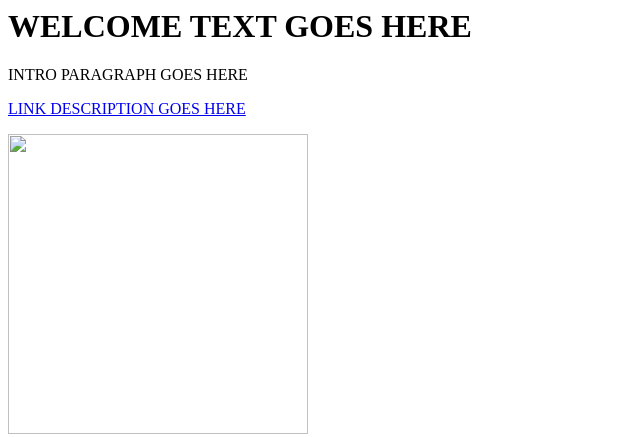
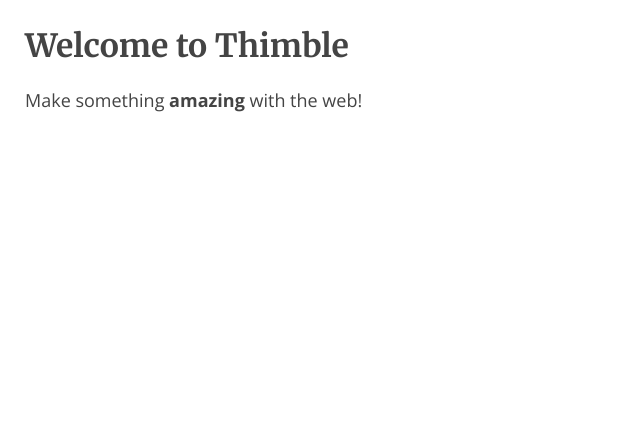
Before and after one commit to whitecat/phys_project, a plain HTML site: page index.html in a window 1280 px wide. Shown: the whole page, without its empty margins (0-640 px from the left). Drawn offline with nearby package versions, Linux system fonts and the light colour scheme.

Commit message:
updated basic template for working on projects

```diff
--- a/index.html
+++ b/index.html
@@ -1,23 +1,20 @@
-<!--
-Template created by Rebecca McKnight
-for the GIRLsmarts 2014 workshops
+<!DOCTYPE html>
+<html>
+  <head>
+    <meta charset="utf-8">
+    <meta name="viewport" content="width=device-width, initial-scale=1">
+    <title>Made with Thimble</title>
+    <link rel="stylesheet" href="style.css">
+  </head>
+  <body>
+    <h1>Welcome to Thimble</h1>
+    <p>
+      Make something <strong>amazing</strong> with the web!
+    </p>
+    <p id="answer"></p>
+    <script>
 
-Last updated by Rebecca McKnight on 19-Jan-2014
--->
+    </script>
+  </body>
 
-<html>
-<head>
-	<title>YOUR TITLE GOES HERE</title>
-</head>
-
-<body background="BACKGROUND IMAGE URL GOES HERE">
-	<h1>WELCOME TEXT GOES HERE</h1>
-
-	<p>INTRO PARAGRAPH GOES HERE</p>
-
-	<p><a href="LINK URL GOES HERE">LINK DESCRIPTION GOES HERE</a></p>
-
-	<p><img src="IMAGE URL GOES HERE" width="300px" /></p>
-
-</body>
 </html>
--- /dev/null
+++ b/style.css
@@ -0,0 +1,17 @@
+/* Fonts from Google Fonts - more at https://fonts.google.com */
+@import url('https://fonts.googleapis.com/css?family=Open+Sans:400,700');
+@import url('https://fonts.googleapis.com/css?family=Merriweather:400,700');
+
+body {
+  background-color: white;
+  font-family: "Open Sans", sans-serif;
+  padding: 5px 25px;
+  font-size: 18px;
+  margin: 0;
+  color: #444;
+}
+
+h1 {
+  font-family: "Merriweather", serif;
+  font-size: 32px;
+}
```
Also changed, not shown: javascript.html (+14 -0 lines).
